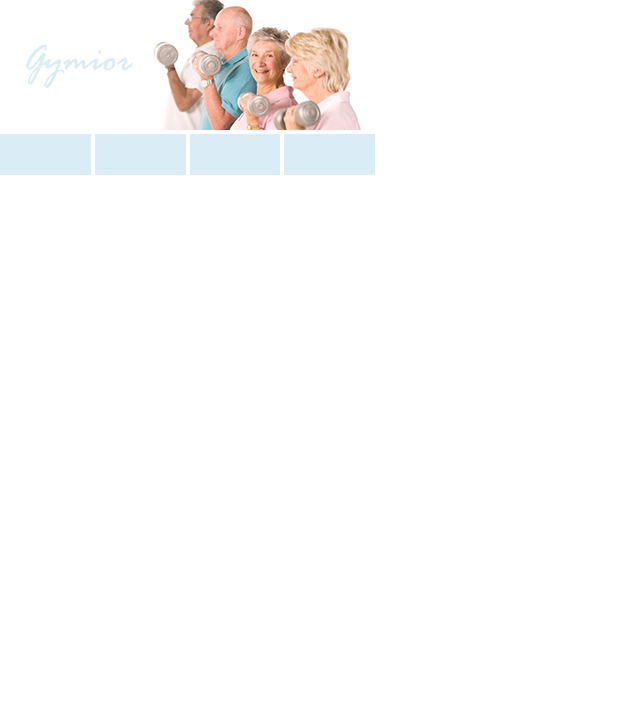
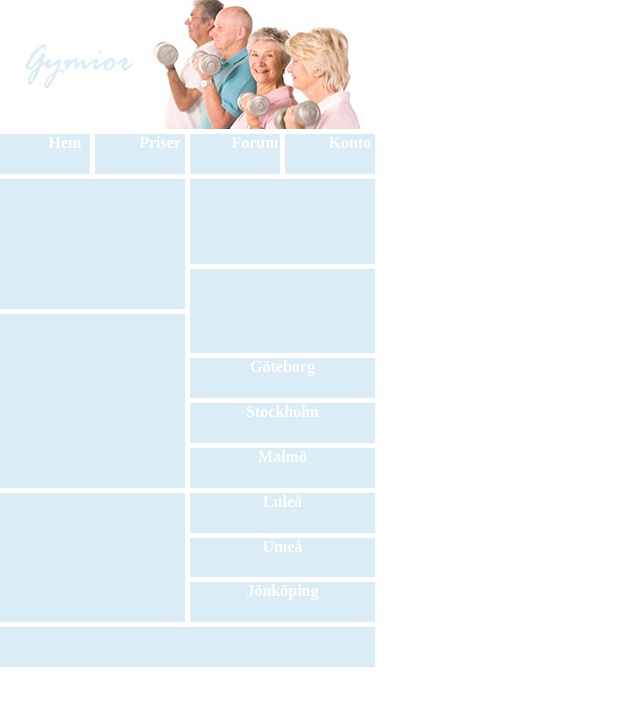
Before and after one commit to itggot-louise-claesson/Projekt-1, a plain HTML site: page site/index.html in a window 1280 px wide. Shown: the whole page, without its empty margins (0-640 px from the left). Drawn offline with Linux system fonts and the light colour scheme.

Commit message:
Gjort alla "lådor" + lite text

```diff
--- a/site/css/grid.css
+++ b/site/css/grid.css
@@ -5,8 +5,8 @@
     display: grid;
     grid-template-columns: repeat(4, 1fr);
     grid-template-rows: repeat(15, 1fr);
-    grid-row-gap: 4px;
-    grid-column-gap: 4px;
+    grid-row-gap: 5px;
+    grid-column-gap: 5px;
 
 }
 
@@ -26,30 +26,104 @@ logo {
     background-image: url(../img/logga.png);
 }
 
+menu {
+    background-color: rgb(218, 236, 245);
+    margin: 0;
+}
+
+p {
+    margin: 0;
+    color: white;
+    font-weight: bold;
+    text-align: center;
+}
+
 .hem {
     grid-column: 1 / 2;
     grid-row: 4 / 5;
-    background-color: rgb(218, 236, 245);
-    margin: 0;
 }
 
 .priser {
     grid-column: 2 / 3;
     grid-row: 4 / 5;
-    background-color: rgb(218, 236, 245);
-    margin: 0;
 }
 
 .forum {
     grid-column: 3 / 4;
     grid-row: 4 / 5;
-    background-color: rgb(218, 236, 245);
-    margin: 0;
 }
 
 .konto {
     grid-column: 4 / 5;
     grid-row: 4 / 5;
+}
+
+bild {
+    grid-column: 1 / 3;
+    grid-row: 5 / 8;
     background-color: rgb(218, 236, 245);
-    margin: 0;
 }
+
+info {
+    grid-column: 1 / 3;
+    grid-row: 8 / 12;
+    background-color: rgb(218, 236, 245);
+}
+
+reklam {
+    grid-column: 1 / 3;
+    grid-row: 12 / 15;
+    background-color: rgb(218, 236, 245);
+}
+
+registrera {
+    grid-column: 3 / 5;
+    grid-row: 5 / 7;
+    background-color: rgb(218, 236, 245);
+}
+
+available-cities {
+    grid-column: 3 / 5;
+    grid-row: 7 / 9;
+    background-color: rgb(218, 236, 245);
+}
+
+cities {
+    background-color: rgb(218, 236, 245);
+}
+
+.Göteborg {
+    grid-column: 3 / 5;
+    grid-row: 9 / 10;
+}
+
+.Stockholm {
+    grid-column: 3 / 5;
+    grid-row: 10 / 11;
+}
+
+.Malmö {
+    grid-column: 3 / 5;
+    grid-row: 11 / 12;
+}
+
+.Luleå {
+    grid-column: 3 / 5;
+    grid-row: 12 / 13;
+}
+
+.Umeå {
+    grid-column: 3 / 5;
+    grid-row: 13 / 14;
+}
+
+.Jönköping {
+    grid-column: 3 / 5;
+    grid-row: 14 / 15;
+}
+
+footer {
+    grid-column: 1 / 5;
+    grid-row: 15 / 16;
+    background-color: rgb(218, 236, 245);
+}
--- a/site/index.html
+++ b/site/index.html
@@ -9,11 +9,42 @@
     <div class= "container">
         <header></header>
         <logo></logo>
-        <menu class="hem"></menu>
-        <menu class="priser"></menu>
-        <menu class="forum"></menu>
-        <menu class="konto"></menu>
-
+        <menu class="hem">
+            <p>Hem</p>
+        </menu>
+        <menu class="priser">
+            <p>Priser</p>
+        </menu>
+        <menu class="forum">
+            <p>Forum</p>
+        </menu>
+        <menu class="konto">
+            <p>Konto</p>
+        </menu>
+        <bild></bild>
+        <info></info>
+        <reklam></reklam>
+        <registrera></registrera>
+        <available-cities></available-cities>
+        <cities class="Göteborg">
+            <p>Göteborg</p>
+        </cities>
+        <cities class="Stockholm">
+            <p>Stockholm</p>
+        </cities>
+        <cities class="Malmö">
+            <p>Malmö</p>
+        </cities>
+        <cities class="Luleå">
+            <p>Luleå</p>
+        </cities>
+        <cities class="Umeå">
+            <p>Umeå</p>
+        </cities>
+        <cities class="Jönköping">
+            <p>Jönköping</p>
+        </cities>
+        <footer></footer>
     </div>
 
 </body>
```
Also changed, not shown: 1 other file.
